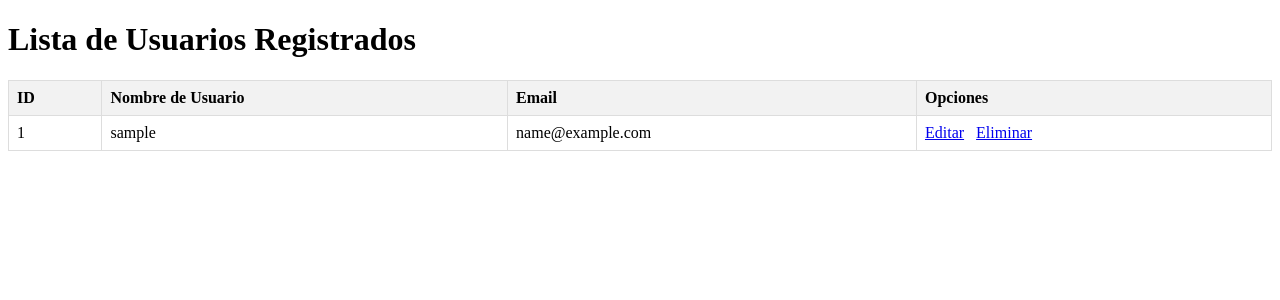
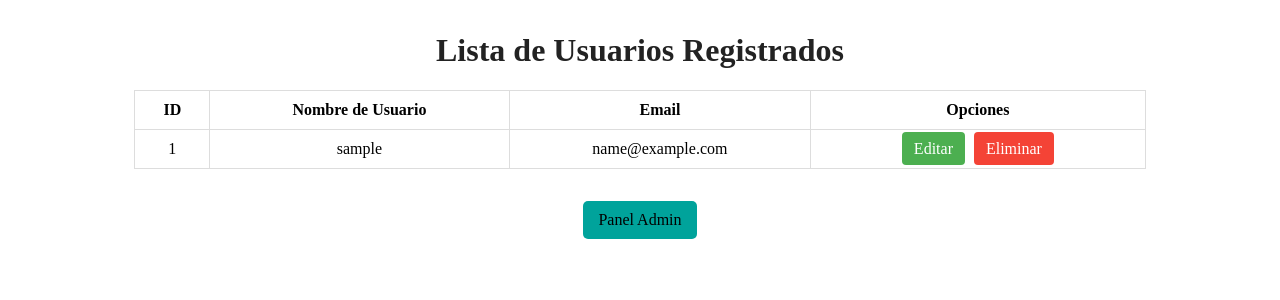
Before and after one commit to Leoperesp/Cyberstore, a Django app: template users/templates/admin/manage_users.html in a window 1280 px wide. Shown: the top 300 px of the page. Run offline with Django 3.2, Linux system fonts and the light colour scheme; the template is opened without the code that fills it: values that come from a table or form of the project are taken from there, others are empty; tables that the repository leaves empty hold one stand-in row (values such as "Sample post").

Commit message:
Implementacion completa de plantilla de gestión de cuentas

```diff
--- a/static/css/admin.css
+++ b/static/css/admin.css
@@ -31,3 +31,43 @@ div {
   color: white;
   border-radius: 5px;
 }
+
+/* Centrar la tabla */
+table {
+    margin: 0 auto;
+    border-collapse: collapse;
+    width: 80%;
+}
+
+td, th {
+    padding: 10px;
+    border: 1px solid #ddd;
+    text-align: center;
+}
+
+/* Botón verde para editar */
+.actions a.edit {
+    background-color: #4CAF50;
+    color: white;
+    padding: 8px 12px;
+    text-decoration: none;
+    border-radius: 4px;
+    margin-right: 5px;
+}
+
+.actions a.edit:hover {
+    background-color: #45a049;
+}
+
+/* Botón rojo para eliminar */
+.actions a.delete {
+    background-color: #f44336;
+    color: white;
+    padding: 8px 12px;
+    text-decoration: none;
+    border-radius: 4px;
+}
+
+.actions a.delete:hover {
+    background-color: #da190b;
+}
--- a/users/templates/admin/manage_users.html
+++ b/users/templates/admin/manage_users.html
@@ -3,12 +3,7 @@
 <head>
     <meta charset="UTF-8">
     <title>Administrar Usuarios</title>
-    <style>
-        table { width: 100%; border-collapse: collapse; }
-        th, td { padding: 8px; border: 1px solid #ddd; text-align: left; }
-        th { background-color: #f2f2f2; }
-        .actions a { margin-right: 8px; }
-    </style>
+    <link rel="stylesheet" href="/static/css/admin.css">
 </head>
 <body>
     <h1>Lista de Usuarios Registrados</h1>
@@ -28,8 +23,8 @@
                 <td>{{ user.username }}</td>
                 <td>{{ user.email }}</td>
                 <td class="actions">
-                    <a href="{% url 'edit_account' user.id %}">Editar</a>
-                    <a href="{% url 'delete_account' user.id %}" onclick="return confirm('¿Está seguro de eliminar este usuario?');">Eliminar</a>
+                    <a href="{% url 'users:edit_account' user.id %}" class="edit">Editar</a>
+                    <a href="{% url 'users:delete_account' user.id %}" class="delete" onclick="return confirm('¿Está seguro de eliminar este usuario?');">Eliminar</a>
                 </td>
             </tr>
             {% empty %}
@@ -39,5 +34,8 @@
             {% endfor %}
         </tbody>
     </table>
+    <div>
+        <a class="admin-option" href="{% url 'users:admin_panel' %}">Panel Admin</a>
+    </div>
 </body>
 </html>
--- a/users/urls.py
+++ b/users/urls.py
@@ -11,8 +11,8 @@ urlpatterns = [
     path('password_reset/',
          auth_views.PasswordResetView.as_view(template_name='accounts/password_reset.html'),
          name='password_reset'),
-    path('edit_account/', views.edit_account, name='edit_account'),
-    path('delete_account/', views.delete_account, name='delete_account'),
+    path('edit_account/<int:user_id>/', views.edit_account, name='edit_account'),
+    path('delete_account/<int:user_id>/', views.delete_account, name='delete_account'),
     path('admin_panel/', views.admin_panel, name='admin_panel'),
     path('manage_users/', views.manage_users, name='manage_users'),
     # path('manage_products/', views.manage_products, name='manage_products'),  # Future implementation
```
Also changed, not shown: users/views.py (+13 -9 lines), db.sqlite3.
